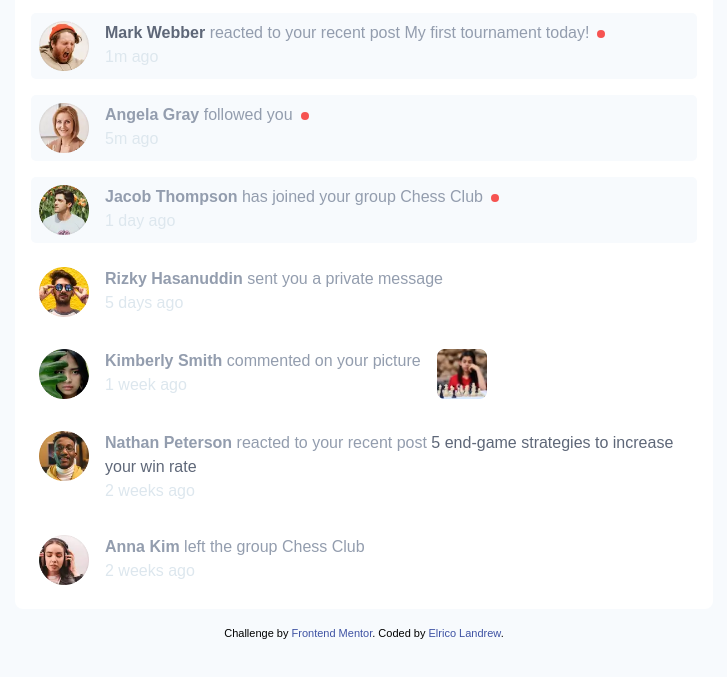
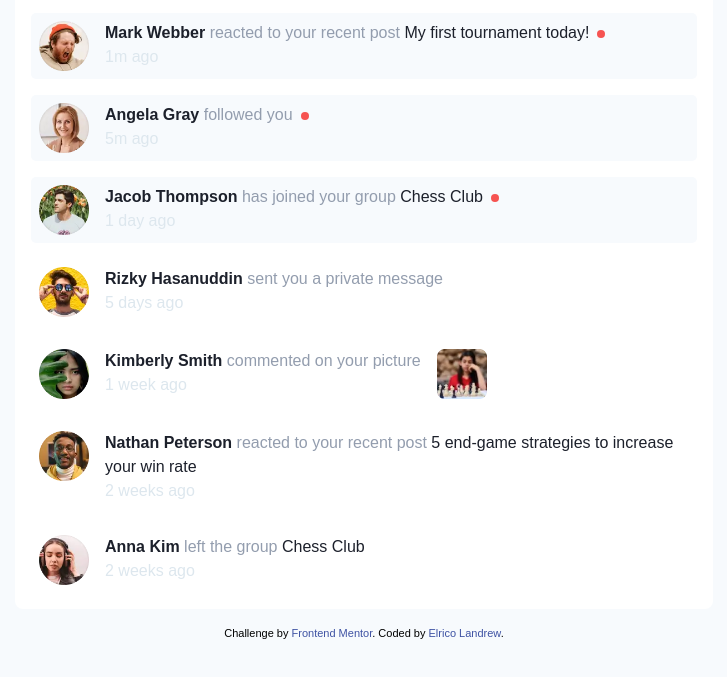
Before and after one commit to teddy-wests1de/notifications-page, a plain HTML site: page index.html in a window 1280 px wide. Shown: the part 85-762 px from the top of the page, without its empty margins (276-1003 px from the left). Drawn offline with Linux system fonts and the light colour scheme.

Commit message:
Fixed Links

```diff
--- a/index.html
+++ b/index.html
@@ -67,14 +67,14 @@
             <p class="notification"><span class="profile-name"><a href="">Kimberly Smith</a></span> commented on your picture</p>
             <div class="timestamp">1 week ago</div>
           </div>
-          <div class="profile-img"><img src="./assets/images/image-chess.webp" alt=""></div>
+          <div class="profile-img"><a href=""><img src="./assets/images/image-chess.webp" alt=""></a></div>
         </li>
         <li class="user-notification">
           <div class="profile-img">
             <img src="./assets/images/avatar-nathan-peterson.webp" alt="">
           </div>
           <div class="notification-block">
-            <p class="notification"><span class="profile-name"><a href="">Nathan Peterson</a></span> reacted to your recent post <span class="post-span">5 end-game strategies to increase your win rate</span></p>
+            <p class="notification"><span class="profile-name"><a href="">Nathan Peterson</a></span> reacted to your recent post <a href="#5">5 end-game strategies to increase your win rate</a></p>
             <div class="timestamp">2 weeks ago</div>
           </div>
         </li>
@@ -83,7 +83,7 @@
             <img src="./assets/images/avatar-anna-kim.webp" alt="">
           </div>
           <div class="notification-block">
-            <p class="notification"><span class="profile-name"><a href="">Anna Kim</a></span> left the group Chess Club</p>
+            <p class="notification"><span class="profile-name"><a href="">Anna Kim</a></span> left the group <a href="">Chess Club</a></p>
             <div class="timestamp">2 weeks ago</div>
           </div>
         </li>
--- a/style.css
+++ b/style.css
@@ -86,10 +86,10 @@ body {
 }
 a:link {
     text-decoration: none;
-    color: var(--color-dark-gray-blue);
+    color: var(--color-dark-blue);
 }
 a:visited {
-    color: var(--color-grayish-blue);
+    color: var(--color-dark-blue);
 }
 a:hover {
     color: var(--color-blue);
```
